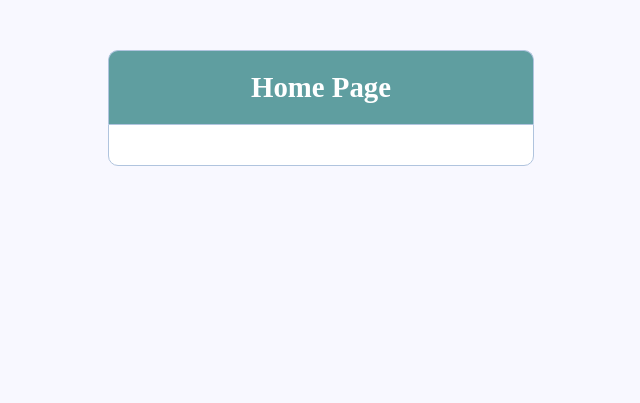
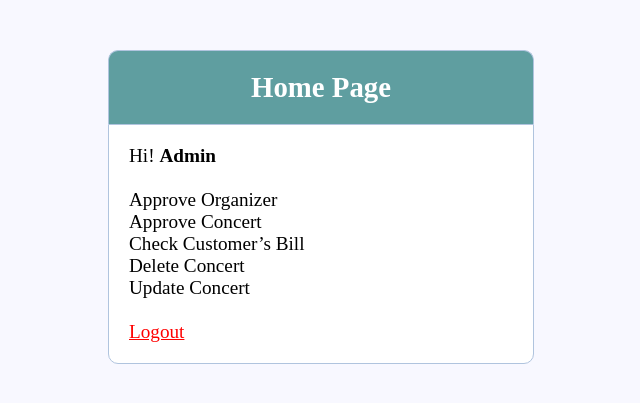
Before and after one commit to vuthinunwin/15-11-2565, a PHP site: page / in a window 1280 px wide. Shown: the top 403 px of the page, without its empty margins (319-959 px from the left). Run offline with PHP 8.4, Linux system fonts and the light colour scheme; the visitor is signed in with stand-in values (Sample User, id 1); tables that the repository leaves empty or names only in its code hold one stand-in row (values such as "Sample post").

Commit message:
Update index.php

```diff
--- a/index.php
+++ b/index.php
@@ -65,6 +65,18 @@
         <br>
     	<p> <a href="index.php?logout='1'" style="color: red;">Logout</a> </p>
     <?php endif ?>
+
+    <?php  if (isset($_SESSION['username']) && $result["roles"] == "admin") : ?>
+    	<p> Hi! <strong><?php echo "Admin"; ?></strong></p>
+        <br>
+        <p> Approve Organizer  </p>
+        <p> Approve Concert </p>
+        <p> Check Customer’s Bill </p>
+        <p> Delete Concert </p>
+	<p> Update Concert </p>
+        <br>
+    	<p> <a href="index.php?logout='1'" style="color: red;">Logout</a> </p>
+    <?php endif ?>
 </div>
 
 </body>
```
